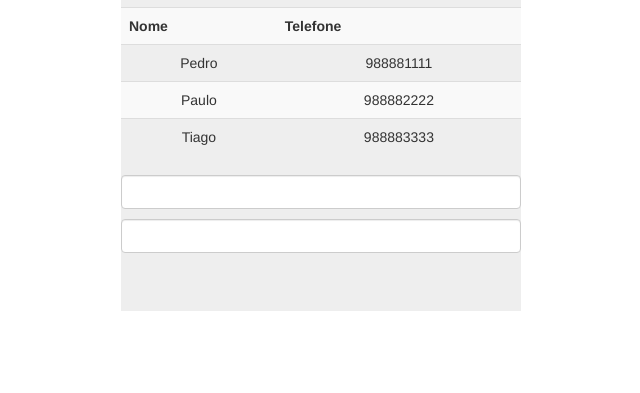
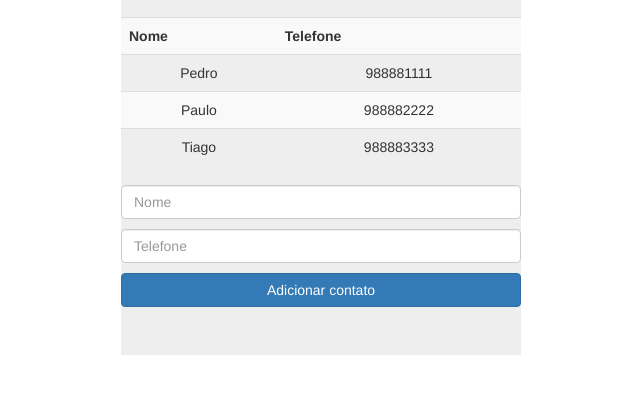
Before and after one commit to ItaloSSilva19/ANGULARJS--lista-telefonica, a plain HTML site: page index.html in a window 1280 px wide. Shown: the part 117-510 px from the top of the page, without its empty margins (319-959 px from the left). Drawn offline with nearby package versions, Linux system fonts and the light colour scheme.

Commit message:
adicionar item a lista

```diff
--- a/index.html
+++ b/index.html
@@ -5,10 +5,13 @@
 	<style>
 		.jumbotron {
 			width: 400px;
+			text-align: center;
 			margin-top: 20px;
 			margin-left: auto;
 			margin-right: auto;
-			text-align: center;
+		}
+		.table {
+			margin-top: 20px;
 		}
 		.form-control {
 			margin-bottom: 10px;
@@ -24,10 +27,14 @@
 			angular.module("listaTelefonica").controller("listaTelefonicaCtrl", function ($scope) {
 				$scope.app = "Lista Telefônica";
 				$scope.contatos = [
-								{nome: "Pedro", telefone: "988881111"},
-								{nome: "Paulo", telefone: "988882222"},
-								{nome: "Tiago", telefone: "988883333"},
-								];
+					{nome: "Pedro", telefone: "988881111"},
+					{nome: "Paulo", telefone: "988882222"},
+					{nome: "Tiago", telefone: "988883333"},
+				];
+				$scope.adicionarContato = function (contato) {
+					$scope.contatos.push(angular.copy(contato));
+					delete $scope.contato;
+				};
 			});
 
 		</script>
@@ -46,8 +53,11 @@
 				</tr>
 			</table>
 			</hr>
-			<input class="form-control" type="text" ng-model="nome" />
-			<input class="form-control" type="text" ng-model="telefone" />
+			<input class="form-control" type="text" placeholder="Nome" ng-model="contato.nome" />
+			<input class="form-control" type="text" placeholder="Telefone" ng-model="contato.telefone" />
+			<button class="btn btn-primary btn-block" ng-click="adicionarContato(contato)">
+				Adicionar contato
+			</button>
 		</div>
 	</body>
 </html>
```
Also changed, not shown: 1 other file.
